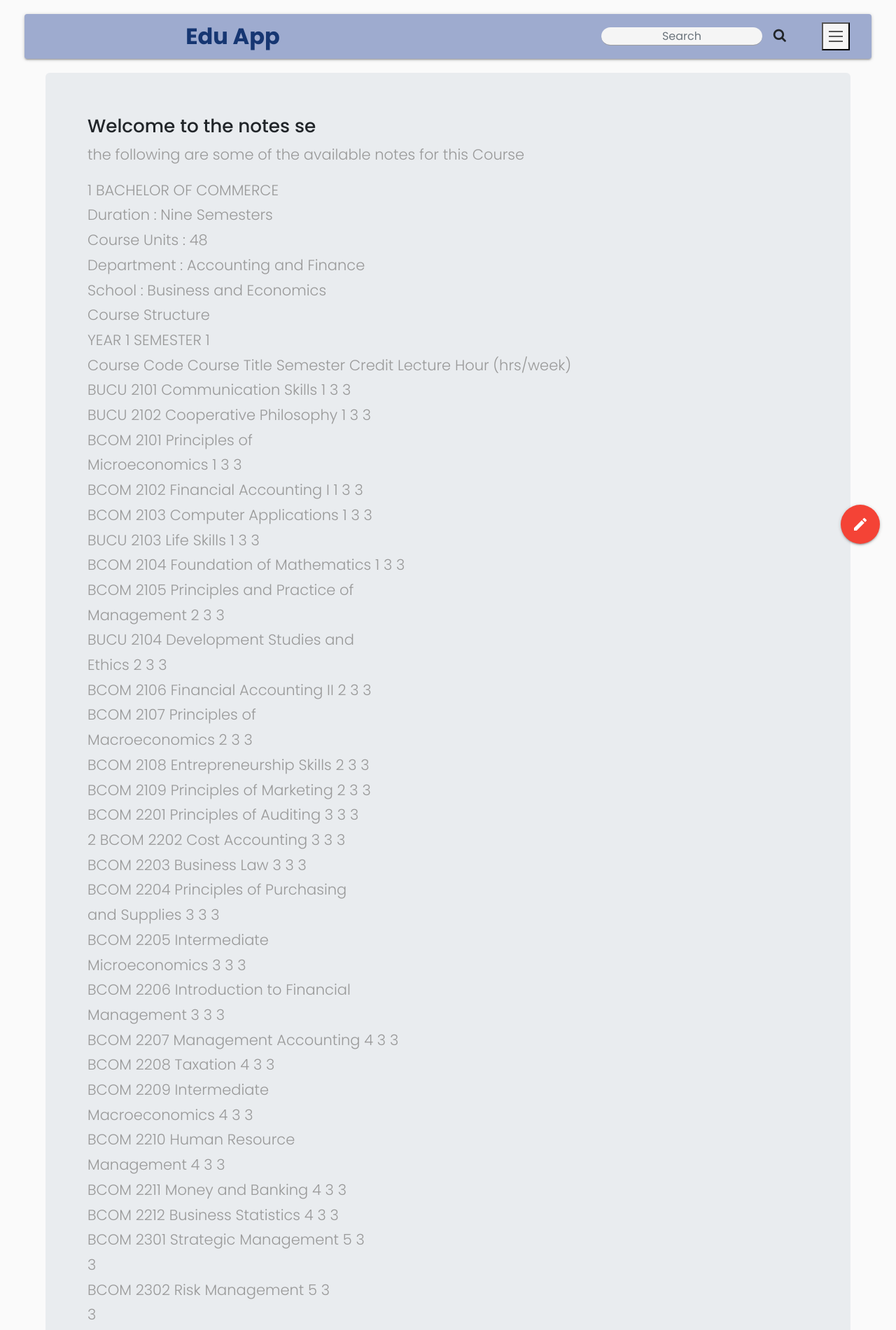
After one commit to BrianMburu/Student_site, a Django app: page /notes/ in a window 1280 px wide. The commit adds this page. Shown: the top 1900 px of the page at 70% size. Run offline with Django 3.2, Linux system fonts and the light colour scheme; a user stored in the database is signed in; some libraries are stand-ins or nearby versions.

Commit message:
final improvements

```diff
--- a/Student_site/megapp/urls.py
+++ b/Student_site/megapp/urls.py
@@ -11,6 +11,7 @@ urlpatterns =[
     path('new_search/',views.new_search,name='new_search'),
     path('special/',views.special,name='special'),
     path('logout/', views.user_logout, name='logout'),
-    path('profile',views.profile , name='profile')
-
+    path('profile',views.profile , name='profile'),
+    path('notes/', views.notes, name = 'notes'),
+    path('chat/', views.chat, name = 'chat'),
 ]
--- a/Student_site/megapp/views.py
+++ b/Student_site/megapp/views.py
@@ -14,11 +14,16 @@ from django.core.exceptions import PermissionDenied
 
 
 # Create your views here.
-
 def index(request):
     return render(request,'index.html')
 def profile(request):
     return render(request,'profile.html')
+@login_required
+def notes(request):
+    return render(request, 'notes.html')
+@login_required
+def chat(request):
+    return render(request,'chat.html')
 @login_required
 def special(request):
     return HttpResponse("You are logged in !")
--- a/Student_site/templates/base.html
+++ b/Student_site/templates/base.html
@@ -88,7 +88,6 @@
   -moz-transition: all 0.5s ease;
   -o-transition: all 0.5s ease;
   transition: all 0.5s ease;
-
 }
 #wrapper.toggled #sidebar-wrapper {
   width: 250px;
@@ -288,9 +287,16 @@
           <a href="#">Overview</a>
         </li>
         <li >
-          <a href="#">Course</a>
+          <a  href="#courses" data-toggle="collapse" aria-expanded="false" class="dropdown-toggle">Courses</a>
+          <ul  class="collapse list-unstyled" id="courses">
+            <ul style="text-align: left;" class="collapse list-unstyled" aria-labelledby="menu" id="courses">
+              <li ><a class="dropdown-item waves-effect waves-light" href="{% url 'notes' %}">Computer science</a></li>
+              <li ><a class="dropdown-item waves-effect waves-light" href="{% url 'notes' %}">quantity survey</a></li>
+              <li ><a class="dropdown-item waves-effect waves-light" href="{% url 'notes' %}">Commerce</a></li>
+            </ul>
+          </ul>
         </li>
-        <li ">
+        <li >
             <a href="{% url 'profile' %}">About</a>
         </li>
         <li>
@@ -355,7 +361,7 @@
                 <i class="large material-icons">mode_edit</i>
               </a>
               <ul>
-                <li><a class="btn-floating yellow darken-1"><i class="material-icons">format_quote</i></a></li>
+                <li><a href="{% url 'chat' %}" class="btn-floating yellow darken-1"><i class="material-icons">format_quote</i></a></li>
               </ul>
             </div>
             {% endif %}
@@ -457,7 +463,7 @@
                   $(this).toggleClass('active');
               });
           });
-  </script>
+      </script>
   <script  type="text/javascript">
     $(document).ready(function () {
       $(".sidebar-nav").mCustomScrollbar({
--- a/Student_site/templates/index.html
+++ b/Student_site/templates/index.html
@@ -2,9 +2,9 @@
 {% block body_block %}
   <div class="container-fluid">
     <div  class="jumbotron">
-      <h1>Hi there Welcome EDU APP!!</h1>
+      <h1>Hi there Welcome To EDU APP!!</h1>
       {% if user.is_authenticated%}
-        <h2>Hi {{ user.username }}. Continue to advance your career with EDU APP.</h2>
+        <h2>Hi {{ user.username }}. Continue to advance your career {{ course }} with EDU APP.</h2>
         <p>You can send your opinions on the email in the contacts section in the side menu bar. They will gladly be accepted and looked into.</p>
       {% else %}
         <h2>You are not logged in!</h2>
--- /dev/null
+++ b/Student_site/templates/notes.html
@@ -0,0 +1,355 @@
+{% extends 'base.html' %}
+{% block body_block %}
+<div class="container-fluid">
+    <div class="jumbotron">
+        <h3>Welcome to the notes se</h3>
+        <p>the following are some of the available notes for this Course</p>
+        <p> 1
+BACHELOR OF COMMERCE <br>
+Duration : Nine Semesters<br>
+Course Units : 48<br>
+Department : Accounting and Finance<br>
+School : Business and Economics<br>
+Course Structure<br>
+YEAR 1 SEMESTER 1<br>
+Course Code Course Title Semester Credit Lecture Hour (hrs/week)<br>
+BUCU 2101 Communication Skills 1 3 3<br>
+BUCU 2102 Cooperative Philosophy 1 3 3<br>
+BCOM 2101 Principles of<br>
+Microeconomics 1 3 3<br>
+BCOM 2102 Financial Accounting I 1 3 3<br>
+BCOM 2103 Computer Applications 1 3 3<br>
+BUCU 2103 Life Skills 1 3 3<br>
+BCOM 2104 Foundation of Mathematics 1 3 3<br>
+BCOM 2105 Principles and Practice of<br>
+Management 2 3 3<br>
+BUCU 2104 Development Studies and<br>
+Ethics 2 3 3<br>
+BCOM 2106 Financial Accounting II 2 3 3<br>
+BCOM 2107 Principles of<br>
+Macroeconomics 2 3 3<br>
+BCOM 2108 Entrepreneurship Skills 2 3 3<br>
+BCOM 2109 Principles of Marketing 2 3 3<br>
+BCOM 2201 Principles of Auditing 3 3 3<br>
+2
+BCOM 2202 Cost Accounting 3 3 3<br>
+BCOM 2203 Business Law 3 3 3<br>
+BCOM 2204 Principles of Purchasing<br>
+and Supplies 3 3 3<br>
+BCOM 2205 Intermediate<br>
+Microeconomics 3 3 3<br>
+BCOM 2206 Introduction to Financial<br>
+Management 3 3 3<br>
+BCOM 2207 Management Accounting 4 3 3<br>
+BCOM 2208 Taxation 4 3 3<br>
+BCOM 2209 Intermediate<br>
+Macroeconomics 4 3 3<br>
+BCOM 2210 Human Resource<br>
+Management 4 3 3<br>
+BCOM 2211 Money and Banking 4 3 3<br>
+BCOM 2212 Business Statistics 4 3 3<br>
+BCOM 2301 Strategic Management 5 3<br>
+3<br>
+BCOM 2302 Risk Management 5 3<br>
+3<br>
+BCOM 2303 Financial Statement<br>
+Analysis<br>
+5 3<br>
+3<br>
+Depending on the Specialization the units chosen include :<br>
+Accounting Option;<br>
+BCAA 2301 Public Sector Accounting 5 3<br>
+3<br>
+BCAA 2302 Intermediate Accounting I 5 3<br>
+3<br>
+BCAA 2303 Advanced Taxation 5 3<br>
+3<br>
+Finance Option;<br>
+BCFF 2301 Advanced Financial<br>
+Management<br>
+5 3<br>
+3<br>
+3<br>
+BCFF 2302 Financial institutions and<br>
+Markets<br>
+5 3<br>
+3<br>
+BCFF 2303 Project Appraisal 5 3<br>
+3<br>
+Banking Option;<br>
+BCBB 2301 Principles of Banking 5 3<br>
+3<br>
+BCBB 2302 Financial Institutions and<br>
+Markets<br>
+5 3<br>
+3<br>
+BCBB 2303 Banking Law and Practice 5 3<br>
+3<br>
+Marketing Option;<br>
+BCMM 2301 Consumer behaviour 5 3<br>
+3<br>
+BCMM 2302 Sales Management 5 3<br>
+3<br>
+BCMM 2303 Marketing Management 5 3<br>
+3
+Human Resource Option;
+BCHH 2301 Procurement of Human
+Resources
+5 3
+3
+BCHH 2302 Human Resource
+Development
+5 3
+3
+BCHH 203 Employee Relations 5 3
+3
+Purchasing & Supplies Option;
+BCPP 2301
+
+Stores Management and
+Stock Control
+5 3
+3
+BCPP 2302 Supplies and Materials
+Management I
+5 3
+3
+BCPP 2303 Retail and Merchandise
+Management
+5 3
+3
+BCOM 2304 Research Methods 6 3
+3
+BCOM 2305 Company Law 6 3
+3
+4
+BCOM 2306 Total Quality Management 6 3
+3
+Depending on the Specialization the units chosen include :
+Accounting Option;
+BCAA 2304 Intermediate Accounting II 6 3
+3
+BCAA 2305 Bankruptcy and Insolvency
+Accounts
+6 3
+3
+BCAA 2306 Trust & Executorships
+Accounting
+6 3
+3
+Finance Option;
+BCFF 2304 Investment Analysis and
+Portfolio Management
+6 3
+3
+BCFF 2305 Financial Management in
+Public Sector
+6 3
+3
+BCBB 2306 Credit Management 6 3
+3
+Banking Option;
+BCBB 2304 Monetary Theory and
+Practice
+6 3
+3
+BCBB 2305 Islamic Finance 6 3
+3
+BCBB 2306 Credit Management 6 3
+3
+Marketing Option;
+BCMM 2304 - Marketing Logistics 6 3
+3
+BCMM 2305 Marketing Research 6 3
+3
+BCMM 2306 Industrial Marketing 6 3
+3
+Human Resource Option;
+BCHH 2304 Performance Management 6 3
+3
+5
+BCHH 2306 Reward Management Reward Management 6 3
+3
+BCHH 2305 Employment Laws 6 3
+3
+Purchasing & Supplies;
+BCPP 2304
+Inventory Management 6 3
+3
+BCPP 2305
+Distribution
+&Warehousing
+6 3
+3
+BCPP 2306 Supplies and Materials
+Management II
+6 3
+3
+BCOM 2307 Industrial Attachment 7 3
+3
+BCOM 2401 Research Project I 8 3
+3
+BCOM 2402 Technology and Innovation 8 3
+3
+ONE Humanity Elective: Table I
+Depending on the Specialization the units chosen include :
+Accounting Option;
+BCAA 2401 Financial Reporting 8 3
+3
+BCA A 2402 Advanced Auditing 8 3
+3
+BCAA 2403 Computerised Accounting 8 3
+3
+Finance Option;
+BCFF 2401 International Finance 8 3
+3
+BCFF 2402 Pensions Finance 8 3
+3
+BCFF 2403 Financial Risk
+Management
+8 3
+3
+Banking Option;
+BCBB 2401 International Finance 8 3
+3
+6
+BCBB 2402 International Banking 8 3
+3
+BCBB 2403 Central Banking and
+Monetary Management
+8 3
+3
+Marketing Option;
+BCMM 2401 Strategic Marketing 8 3
+3
+BCMM 2402 Marketing Communication
+Strategy
+8 3
+3
+BCMM 2403 Advertising 8 3
+3
+Human Resource Option;
+BCHH 2401 Labour Economics 8 3
+3
+BCHH 2402 Public Relations 8 3
+3
+BCHH 2403 Leadership and Team
+Building
+8 3
+3
+Purchasing & Supplies Management;
+BCPP 2401 Purchasing Policy and
+Strategy
+8 3
+3
+BCPP 2402 Transport Economics 8 3
+3
+BCPP 2403 Materials Handling and
+Storage Management
+8 3
+3
+BCOM 2403 Research Project II 9 3
+3
+BCOM 2404 Project Management 9 3
+3
+Depending on the Specialization the units chosen include :
+Accounting Option;
+BCAA 2404 Forensic Accounting 9 3
+3
+7
+BCAA 2405 Advanced Financial
+Reporting
+9
+3
+3
+BCAA 2406 Contemporary issues in
+Management Accounting
+9
+3
+3
+Finance Option;
+BCFF 2404 Financial Modeling and
+Forecasting
+9
+3
+3
+BCFF 2405 Contemporary Issues in
+Financial Management
+9
+3
+3
+BCFF 2406 Real Estate Finance
+9
+3
+3
+Banking Option
+;
+BCBB 2404 Financial Risk
+Management
+9
+3
+3
+BCBB 2405 Financial Regulations
+9
+3
+3
+BCBB 2406 Management of Financial
+Institutions
+9
+3
+3
+Marketing Option:
+BCMM 2404 Service Marketing
+9
+3
+3
+BCMM 2405 Strategic Brand
+Management
+9
+3
+3
+BCMM 2406 International Marketing
+9
+3
+3
+Human Resource Management
+;
+BCHH 2404 Work place counseling
+9
+3
+3
+BCHH 2405 Strategic Human Resource
+Management
+9
+3
+3
+BCHH 2406 Contemporary issues in
+Human Resource
+Management
+9
+3
+3
+Purchasing & Supplies Management
+;
+8
+BCPP 2404 International Purchasing
+9 3
+3
+HCPP 2405
+Logistics in Purchasing and
+Supplies
+9 3
+3
+BCPP 2406 Tactics and Operations in
+Purchasing and Supplies
+9 3
+3
+HUMANITY UNITS (ELECTIVE)
+Table I
+CODE UNITS Credit Lecture Hour (hrs/week)
+BCOM 2501 Sociology 3 3
+BCOM 2502 Constitution and Governance 3 3
+BCOM 2503 Gender and Development 3 3</p>
+    </div>
+</div>
+{% endblock %}
```
Also changed, not shown: Student_site/templates/chat.html (added, +9 -0 lines), Student_site/db.sqlite3.
